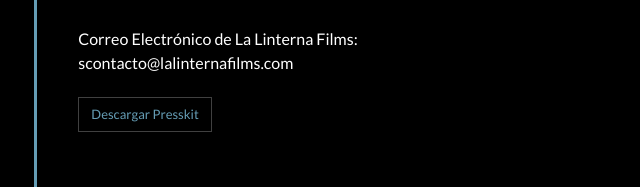
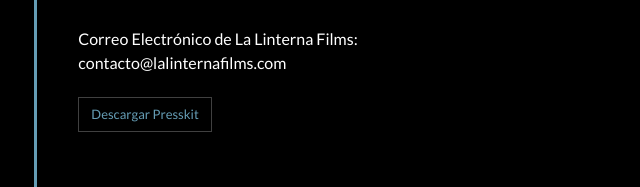
Before and after one commit to alexandralatishev/medea, a website: page es/contact.html in a window 1280 px wide. Shown: the part 258-445 px from the top of the page, 601-1241 px from the left. Drawn offline with Linux system fonts and the light colour scheme.

Commit message:
Fixing the contact of linterna films

```diff
--- a/es/contact.html
+++ b/es/contact.html
@@ -61,7 +61,7 @@
               Correo Electrónico de Patra Spanou | Film Marketing & Consulting: spanoupa@yahoo.de
             </p>
             <p>
-              Correo Electrónico de La Linterna Films: scontacto@lalinternafilms.com
+              Correo Electrónico de La Linterna Films: contacto@lalinternafilms.com
             </p>
             <a href="../presskit.pdf" download class="btn-download btn">Descargar Presskit</a>
             <div class="logos">
```
Also changed, not shown: en/contact.html (+1 -1 lines).
